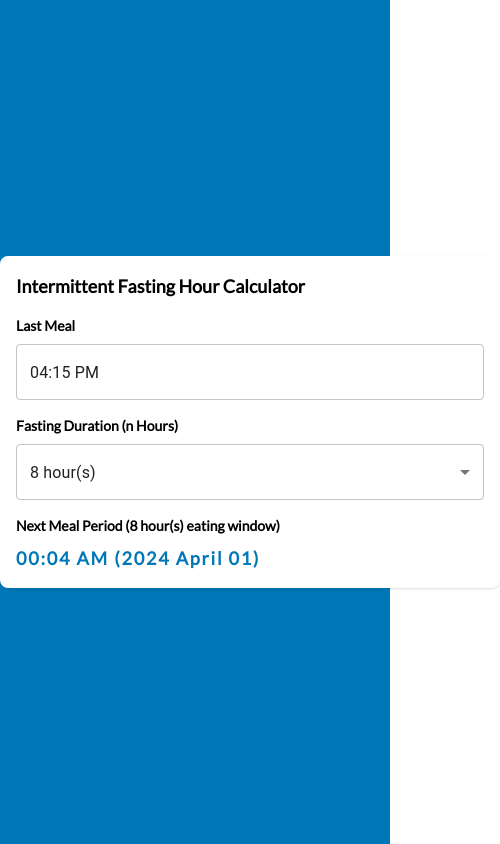
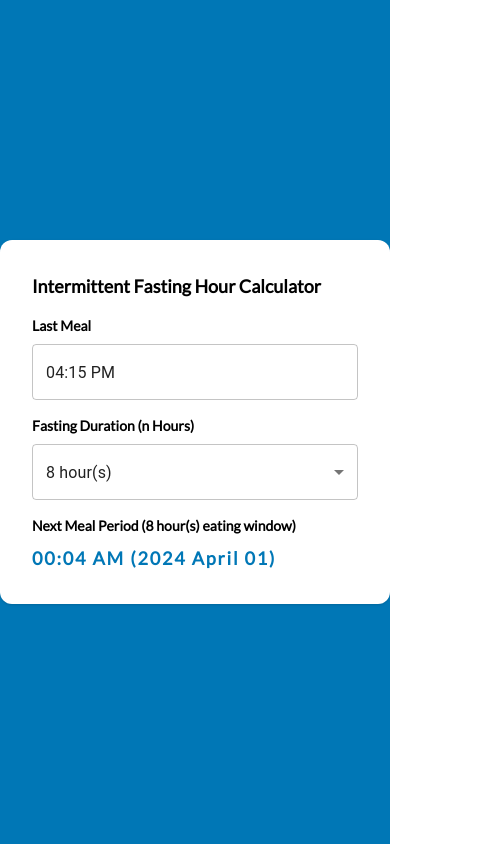
Before and after one commit to MadJack1906/Intermittent-Fasting-Time-Calculator, a React (Vite) app: page / in a window 390 px wide. Shown: the whole page, 500 px wide, since content can reach past the window. Built offline with nearby package versions, Linux system fonts and the light colour scheme.

Commit message:
Add mobile responsive

```diff
--- a/src/App.jsx
+++ b/src/App.jsx
@@ -4,7 +4,7 @@ import './index.css'
 
 function App() {
   return (
-    <div className={'h-screen w-screen grid place-items-center bg-sea-blue'}>
+    <div className={'h-screen w-screen grid place-items-center bg-sea-blue overflow-x-hidden'}>
       <FastingCalculator />
     </div>
   )
--- a/src/components/FastingCalculator.jsx
+++ b/src/components/FastingCalculator.jsx
@@ -1,5 +1,4 @@
-import {TimeField, TimePicker} from "@mui/x-date-pickers";
-import dayjs from "dayjs";
+import {TimePicker} from "@mui/x-date-pickers";
 import {DateTime} from "luxon";
 import {useEffect, useState} from "react";
 import {MenuItem, Select} from "@mui/material";
@@ -15,7 +14,7 @@ export default function FastingCalculator() {
 	}, [fastingDuration])
 
 	return (
-		<div className="bg-white min-w-[500px] p-4 rounded-lg shadow flex flex-col gap-4">
+		<div className="bg-white lg:min-w-[500px] md:w-fit w-full p-8 rounded-xl shadow flex flex-col gap-4">
 			<h1 className="text-lg font-bold">Intermittent Fasting Hour Calculator</h1>
 
 			<div className="flex flex-col gap-2">
```
